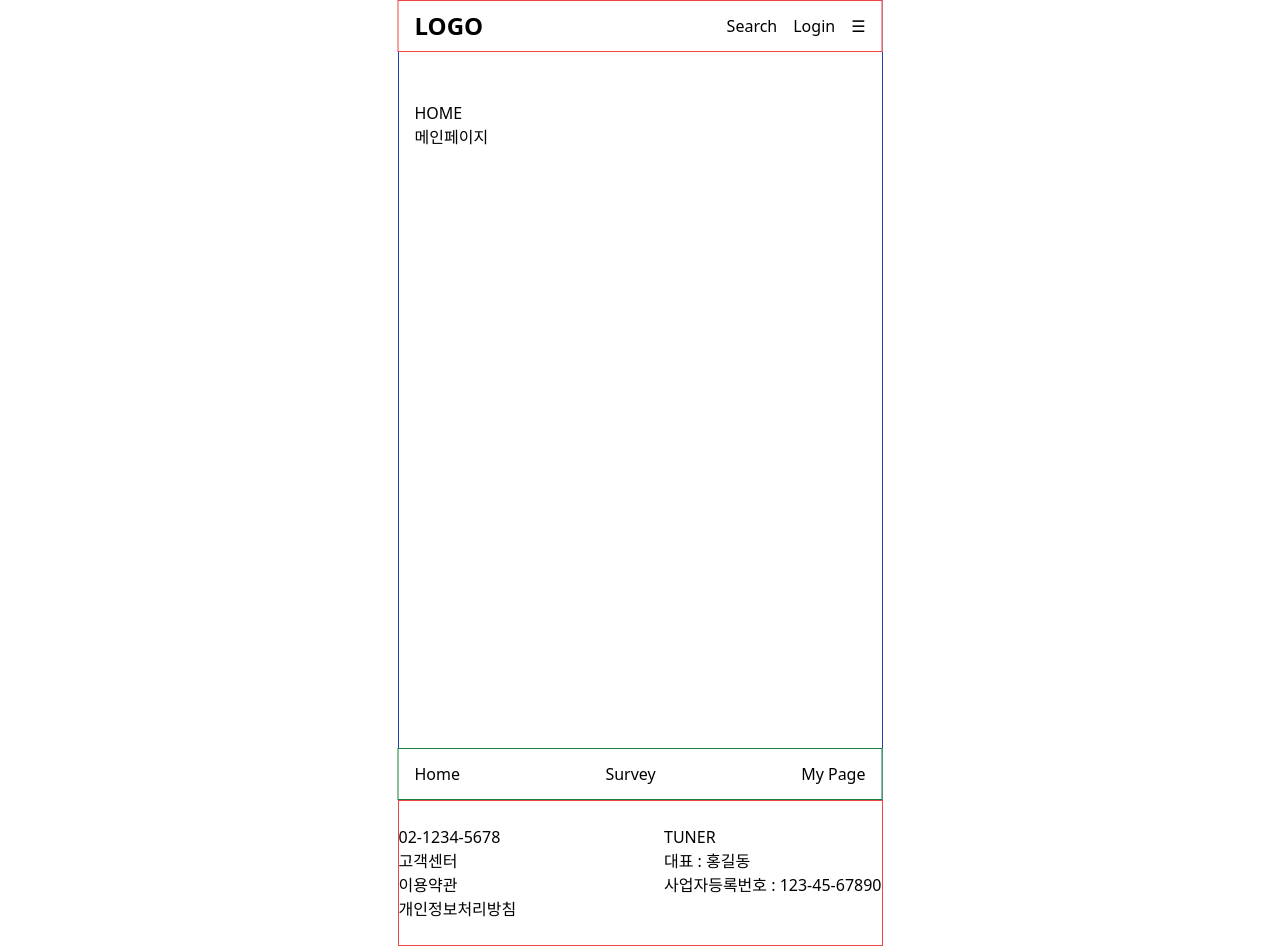
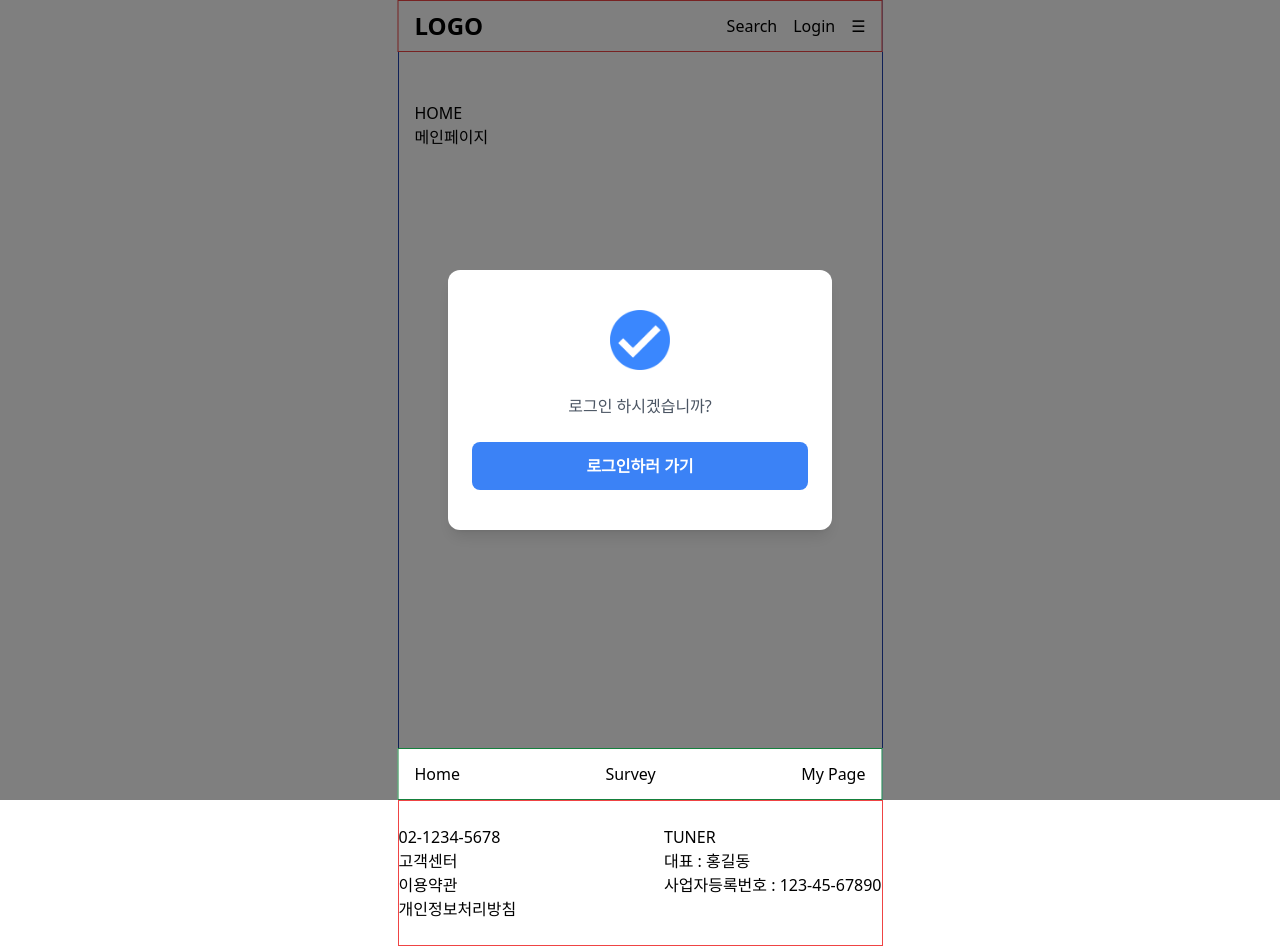
Before and after one commit to junereo/MVE_PROJECT, a Next.js app in the folder apps/tuner-user/: page / in a window 1280 px wide. Built offline with nearby package versions, Linux system fonts and the light colour scheme; no server answers.

Commit message:
feat: modal 컴포넌트 생성

```diff
--- a/apps/tuner-user/src/app/auth/components/LoginForm.tsx
+++ b/apps/tuner-user/src/app/auth/components/LoginForm.tsx
@@ -1,6 +1,6 @@
 "use client";
 
-import Input from "@/components/ui/input";
+import Input from "@/components/ui/Input";
 import Button from "@/components/ui/Button";
 import { useState } from "react";
 import { LoginFormData, LoginFormErrors } from "@/features/auth/types";
--- a/apps/tuner-user/src/app/auth/signup/components/SignupForm.tsx
+++ b/apps/tuner-user/src/app/auth/signup/components/SignupForm.tsx
@@ -1,7 +1,7 @@
 "use client";
 
 import Button from "@/components/ui/Button";
-import Input from "@/components/ui/input";
+import Input from "@/components/ui/Input";
 import { useState } from "react";
 import { SignupFormData, SignupFormErrors } from "@/features/auth/types";
 import {
@@ -93,7 +93,7 @@ export default function SignupForm() {
               value={formData.email}
               onChange={handleChange}
               error={errors.email}
-              placeholder="이메일을 입력해주세요"
+              placeholder="이메일"
               required
             />
           </div>
@@ -104,7 +104,7 @@ export default function SignupForm() {
             value={formData.password}
             onChange={handleChange}
             error={errors.password}
-            placeholder="비밀번호를 입력해주세요"
+            placeholder="비밀번호"
             required
           />
           <Input
@@ -114,7 +114,7 @@ export default function SignupForm() {
             value={formData.confirmPassword}
             onChange={handleChange}
             error={errors.confirmPassword}
-            placeholder="비밀번호를 다시 입력해주세요"
+            placeholder="비밀번호 확인"
             required
           />
         </div>
@@ -126,23 +126,23 @@ export default function SignupForm() {
           onChange={handleChange}
           error={errors.nickname}
           maxLength={8}
-          placeholder="닉네임을 입력해주세요"
+          placeholder="닉네임"
           required
         />
         <Input
-          label="휴대전화번호"
+          label="휴대폰 번호"
           name="phoneNumber"
           type="tel"
           value={formData.phoneNumber}
           onChange={handleChange}
           error={errors.phoneNumber}
           maxLength={11}
-          placeholder="휴대전화번호를 입력해주세요"
+          placeholder="휴대폰 번호"
           required
         />
       </div>
       <Button type="submit" color="blue">
-        회원가입
+        가입하기
       </Button>
     </form>
   );
--- a/apps/tuner-user/src/app/page.tsx
+++ b/apps/tuner-user/src/app/page.tsx
@@ -1,8 +1,25 @@
+"use client";
+
+import { useRouter } from "next/navigation";
+import Modal from "@/components/ui/Modal";
+
 export default function Home() {
+  const router = useRouter();
+
+  const handleNext = () => {
+    router.push("/auth");
+  };
+
   return (
     <div className="content">
       <h1 className="title">HOME</h1>
       <p>메인페이지</p>
+      <Modal
+        image="check.png"
+        description="로그인 하시겠습니까?"
+        buttonLabel="로그인하러 가기"
+        onClick={handleNext}
+      />
     </div>
   );
 }
--- /dev/null
+++ b/apps/tuner-user/src/components/ui/Modal.tsx
@@ -0,0 +1,44 @@
+"use client";
+
+import Image from "next/image";
+
+interface ModalProps {
+  image: string;
+  userNickname?: string;
+  description: string;
+  buttonLabel: string;
+  onClick: () => void;
+}
+
+export default function Modal({
+  image,
+  userNickname,
+  description,
+  buttonLabel,
+  onClick,
+}: ModalProps) {
+  return (
+    <div className="fixed inset-0 flex items-center justify-center bg-black bg-opacity-50 z-50">
+      <div className="bg-white w-[90%] max-w-sm rounded-xl px-6 py-10 text-center relative shadow-lg">
+        <div className="flex justify-center mb-6">
+          <Image
+            src={`/images/${image}`}
+            alt="modal image"
+            width={60}
+            height={60}
+          />
+        </div>
+        <div className="text-lg font-semibold text-gray-800 mb-1">
+          {userNickname}
+        </div>
+        <div className="text-base text-gray-600 mb-6">{description}</div>
+        <button
+          onClick={onClick}
+          className="w-full py-3 bg-blue-500 hover:bg-blue-600 text-white font-bold rounded-lg transition duration-200"
+        >
+          {buttonLabel}
+        </button>
+      </div>
+    </div>
+  );
+}
```
Also changed, not shown: apps/tuner-user/public/images/check.png (added).
